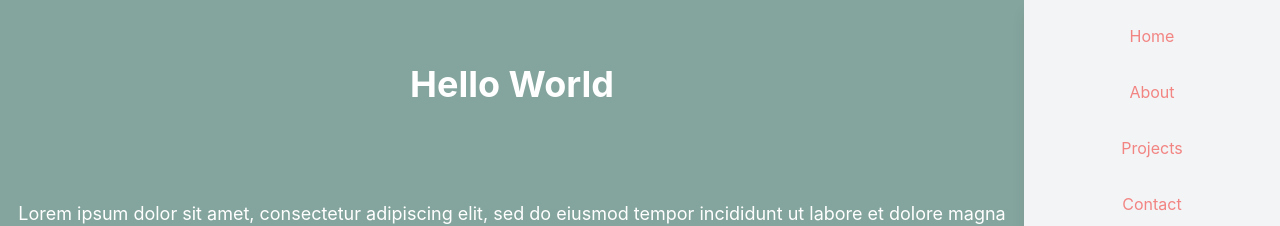
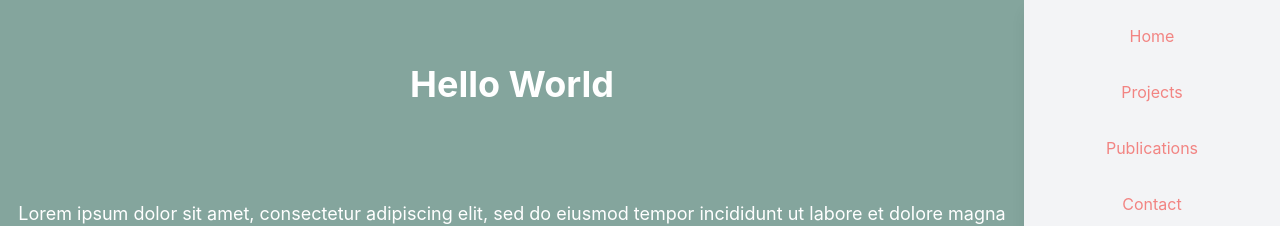
Before and after one commit to kdotzlaw/website, a React (Create React App) app in the folder portfolio-website/: page / in a window 1280 px wide. Shown: the top 226 px of the page. Built offline with nearby package versions, Linux system fonts and the light colour scheme.

Commit message:
convert top nav bar into side bar

```diff
--- a/portfolio-website/src/components/Nav.js
+++ b/portfolio-website/src/components/Nav.js
@@ -6,10 +6,10 @@ const Nav = () => {
     <nav id='nav' className='bg-gray-100 p-4 fixed h-full w-64 z-50 top-0 right-0 shadow-lg flex flex-col justify-between'>
       <div>
         <ul className="space-y-4">
-          <li id='nav-item'><a href='#home' className="block py-2 px-4 hover:bg-gray-200 rounded">Home</a></li>
-          <li id='nav-item'><a href='#about' className="block py-2 px-4 hover:bg-gray-200 rounded">About</a></li>
-          <li id='nav-item'><a href='#projects' className="block py-2 px-4 hover:bg-gray-200 rounded">Projects</a></li>
-          <li id='nav-item'><a href='#contact' className="block py-2 px-4 hover:bg-gray-200 rounded">Contact</a></li>
+          <li id='nav-item'><a href='#home' className="block py-2 px-4 ">Home</a></li>
+          <li id='nav-item'><a href='#about' className="block py-2 px-4 ">Projects</a></li>
+          <li id='nav-item'><a href='#projects' className="block py-2 px-4 ">Publications</a></li>
+          <li id='nav-item'><a href='#contact' className="block py-2 px-4 ">Contact</a></li>
         </ul>
       </div>
       <div>
```
